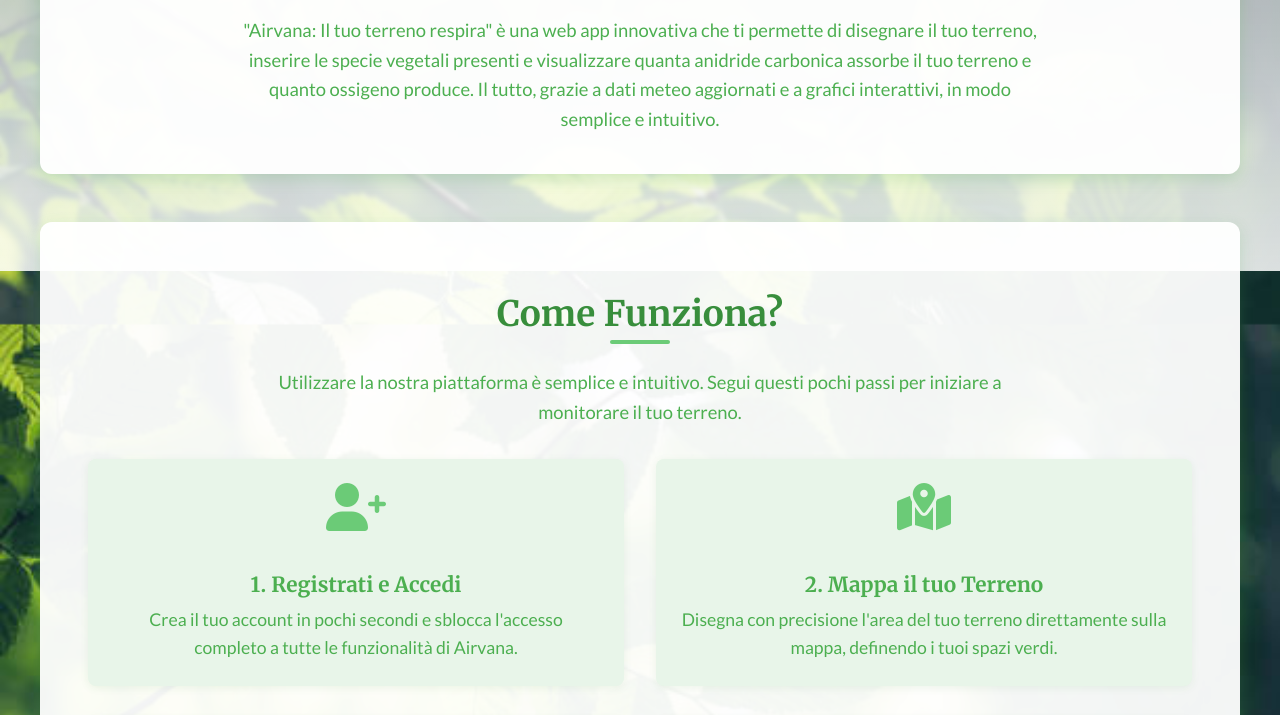
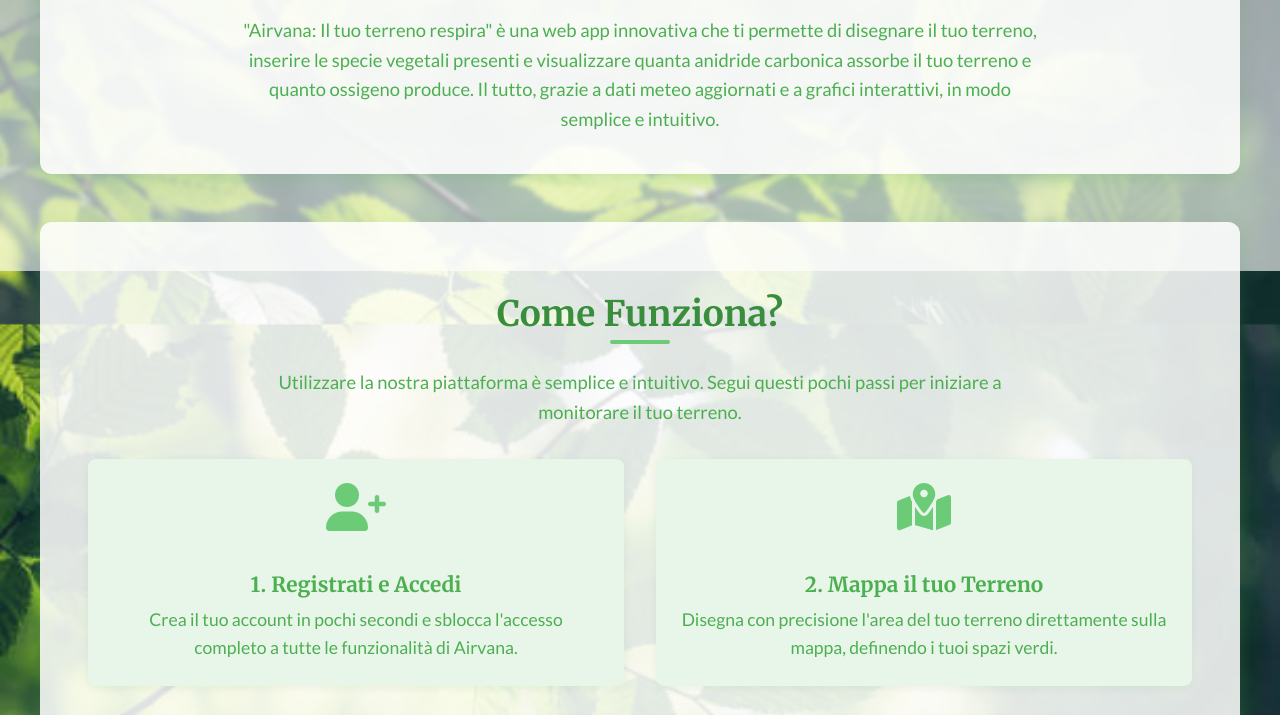
Before and after one commit to R-A-C-02/CO-e-O-Il-tuo-terreno-respira, a plain HTML site: page FrontEnd/homepage_bottone_demo.html in a window 1280 px wide. Shown: the part 529-1244 px from the top of the page. Drawn offline with Linux system fonts and the light colour scheme.

Commit message:
modifiche homepage

```diff
--- a/FrontEnd/homepage_bottone_demo.html
+++ b/FrontEnd/homepage_bottone_demo.html
@@ -16,7 +16,7 @@
             --accent-green: #4CAF50;   /* Verde accentato per hover e elementi importanti */
             --text-color: #4CAF50;     /* Colore testo generico, un po' più chiaro */
             --shadow-color: rgba(76, 175, 80, 0.2); /* Ombra basata sul verde principale */
-            --white-transparent: rgba(255, 255, 255, 0.95);
+            --white-transparent: rgba(255, 255, 255, 0.862);
         }
 
         body {
@@ -42,7 +42,7 @@
             width: 100%;
             height: 100%;
             /* Modificato il gradiente per meno bianco e aggiunto un leggero blur */
-            background: linear-gradient(to bottom, rgba(255, 255, 255, 0.1) 0%, rgba(255, 255, 255, 0.6) 50%, rgba(255, 255, 255, 0.85) 100%);
+            background: linear-gradient(to bottom, rgba(255, 255, 255, 0.073) 0%, rgba(255, 255, 255, 0.577) 50%, rgba(255, 255, 255, 0.626) 100%);
             backdrop-filter: blur(2px); /* Aggiunto effetto sfocatura */
             -webkit-backdrop-filter: blur(2px); /* Per compatibilità Safari */
             z-index: -1;
```
